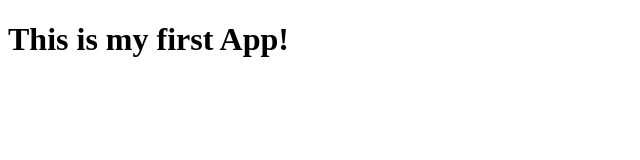
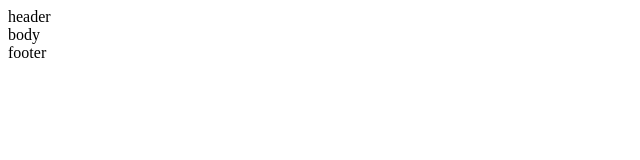
Before and after one commit to rjara001/bk-react, a React app in the folder React/: page / in a window 1280 px wide. Shown: the whole page, without its empty margins (0-640 px from the left). Built offline with nearby package versions, Linux system fonts and the light colour scheme.

Commit message:
addin home page

```diff
--- /dev/null
+++ b/React/components/Body.js
@@ -0,0 +1,7 @@
+import React from 'react'
+
+export const Body = () => {
+    return <div>
+        body
+    </div>
+}
--- /dev/null
+++ b/React/components/Footer.js
@@ -0,0 +1,7 @@
+import React from 'react'
+
+export const Footer = () => {
+    return <div>
+        footer
+    </div>
+}
--- /dev/null
+++ b/React/components/Header.js
@@ -0,0 +1,7 @@
+import React from 'react'
+
+export const Header = () => {
+    return <div>
+        header
+    </div>
+}
--- a/React/index.html
+++ b/React/index.html
@@ -8,7 +8,7 @@
 </head>
 <body>
     <div id="root"></div>
-    <script src="index.js"></script>
+
     <script src="bundle.js"></script>
 
 </body>
--- a/React/index.js
+++ b/React/index.js
@@ -1,8 +1,12 @@
 import React from 'react';
-import ReactDOM from 'react-dom';
+import { createRoot } from 'react-dom/client';
+// import { Login } from './pages/LoginPage.js';
+import { HomePage } from './pages/HomePage.js';
 
 const App = () => {
-    return <h1>This is my first App!</h1>;
+    // return <h1>This is my first App!</h1>;
+    // return <Login></Login>
+    return <HomePage></HomePage>
 }
 
-ReactDOM.render(<App></App>, document.getElementById('root'));
+createRoot(document.getElementById('root')).render(<App />);
--- /dev/null
+++ b/React/pages/HomePage.js
@@ -0,0 +1,13 @@
+import React from 'react'
+import { Header } from '../components/Header.js'
+import { Body } from '../components/Body.js'
+import { Footer } from '../components/Footer.js'
+
+export const HomePage = () => {
+
+    return <>
+        <Header></Header>
+        <Body></Body>
+        <Footer></Footer>
+    </>
+}
--- /dev/null
+++ b/React/pages/LoginPage.js
@@ -0,0 +1,13 @@
+import React from 'react'
+
+export const LoginPage = () => {
+    return <><h1>Login</h1><div>
+        <form>
+            <input></input>
+            <input></input>
+
+            <button>Login</button>
+        </form>
+
+    </div></>
+}
```
Also changed, not shown: React/docs/Activities/Components/1. scratch.md (line endings or trailing spaces), React/docs/Activities/Components/2. login.example.md (renamed from React/docs/Activities/Components/login.example.md), React/docs/Activities/Components/3. landingpage.md (renamed from React/docs/Activities/Components/landingpage.md).
